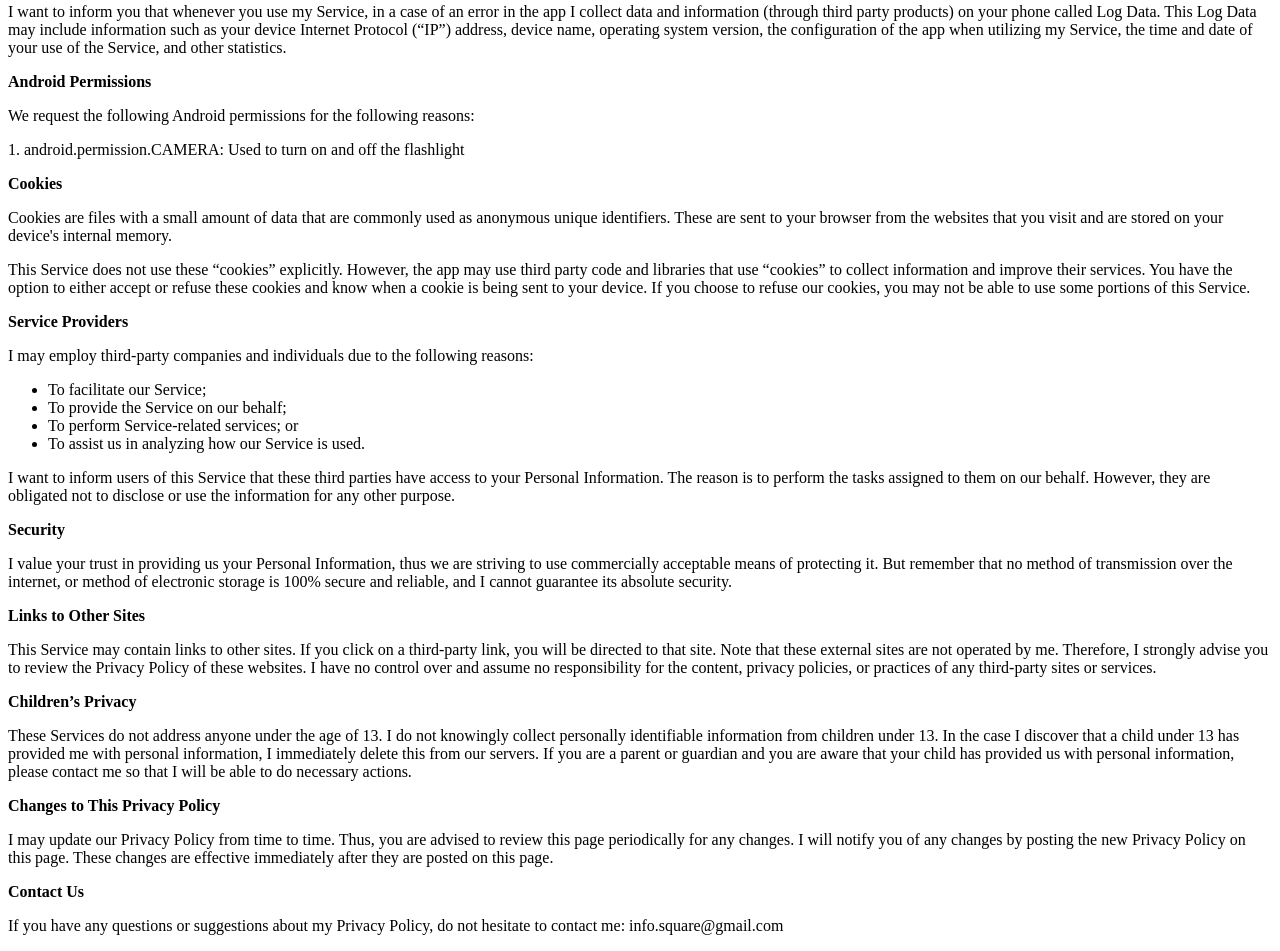
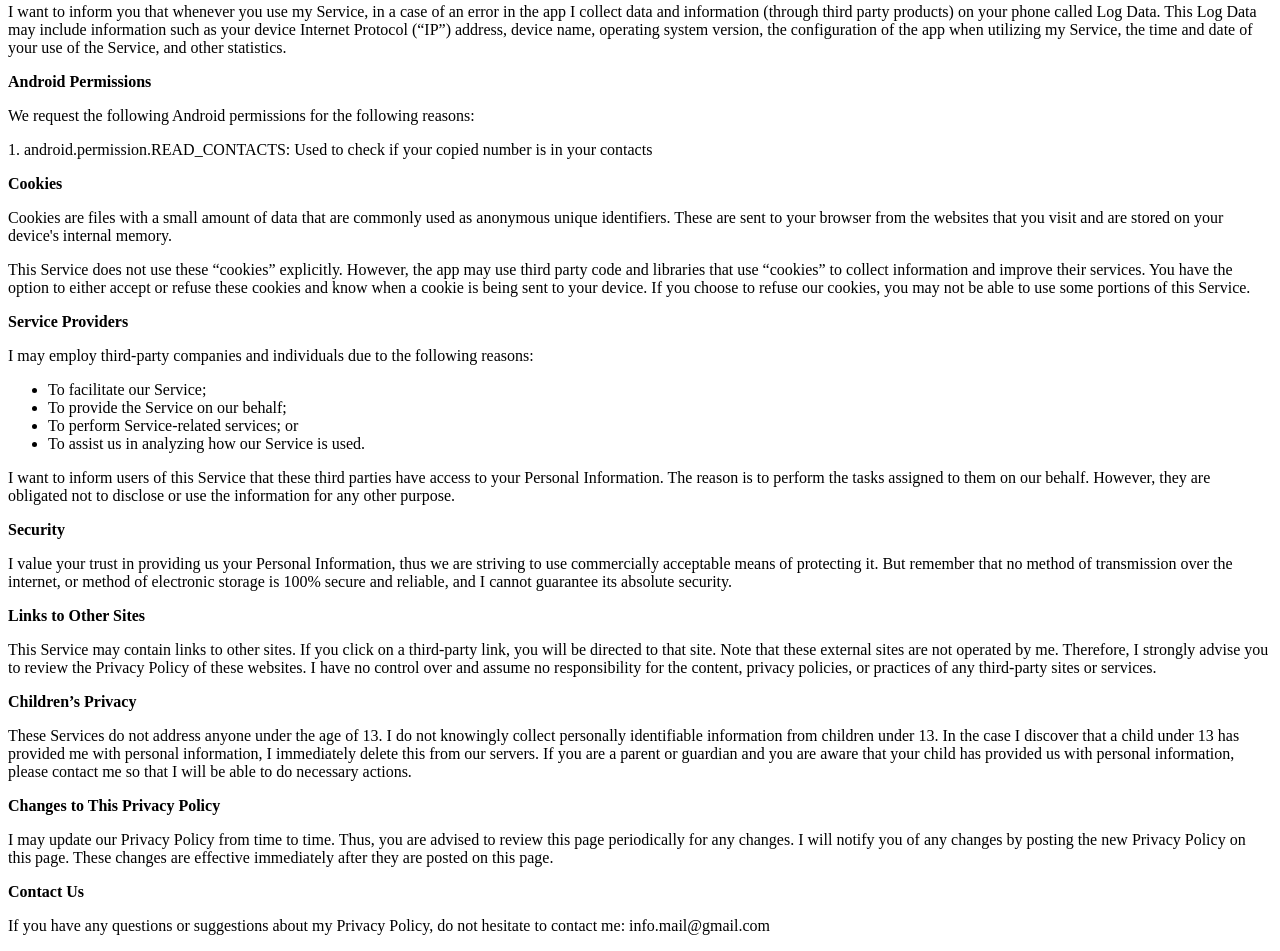
Before and after one commit to ibrahimlee/ultraflashlight, a plain HTML site: page index.html in a window 1280 px wide. Shown: the part 446-1397 px from the top of the page. Drawn offline with Linux system fonts and the light colour scheme.

Commit message:
Update index.html

```diff
--- a/index.html
+++ b/index.html
@@ -16,7 +16,7 @@
                     the time and date of your use of the Service, and other statistics.
                   </p>
   <p><strong>Android Permissions</strong></p> <p> We request the following Android permissions for the following reasons:
-  <p>1. android.permission.CAMERA: Used to turn on and off the flashlight</p>
+  <p>1. android.permission.READ_CONTACTS: Used to check if your copied number is in your contacts</p>
                   </p>
   <p><strong>Cookies</strong></p> <p>Cookies are files with a small amount of data that are commonly used as anonymous unique identifiers. These
                     are sent to your browser from the websites that you visit and are stored on your device's internal memory.
@@ -46,5 +46,5 @@
                     the new Privacy Policy on this page. These changes are effective immediately after they are posted on
                     this page.
                   </p> <p><strong>Contact Us</strong></p> <p>If you have any questions or suggestions about my Privacy Policy, do not hesitate to contact
-                    me: info.square@gmail.com
+                    me: info.mail@gmail.com
                   </p> </body></html>
```
